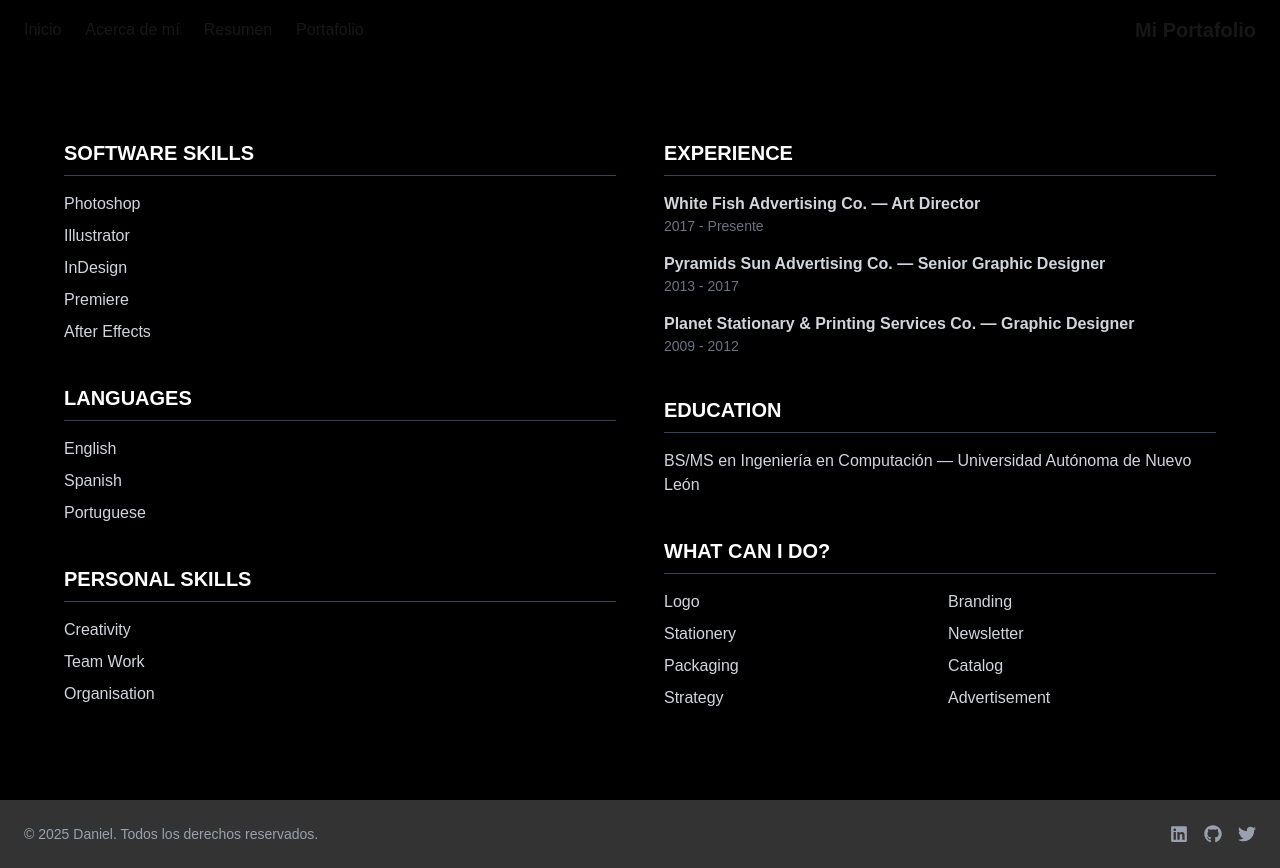
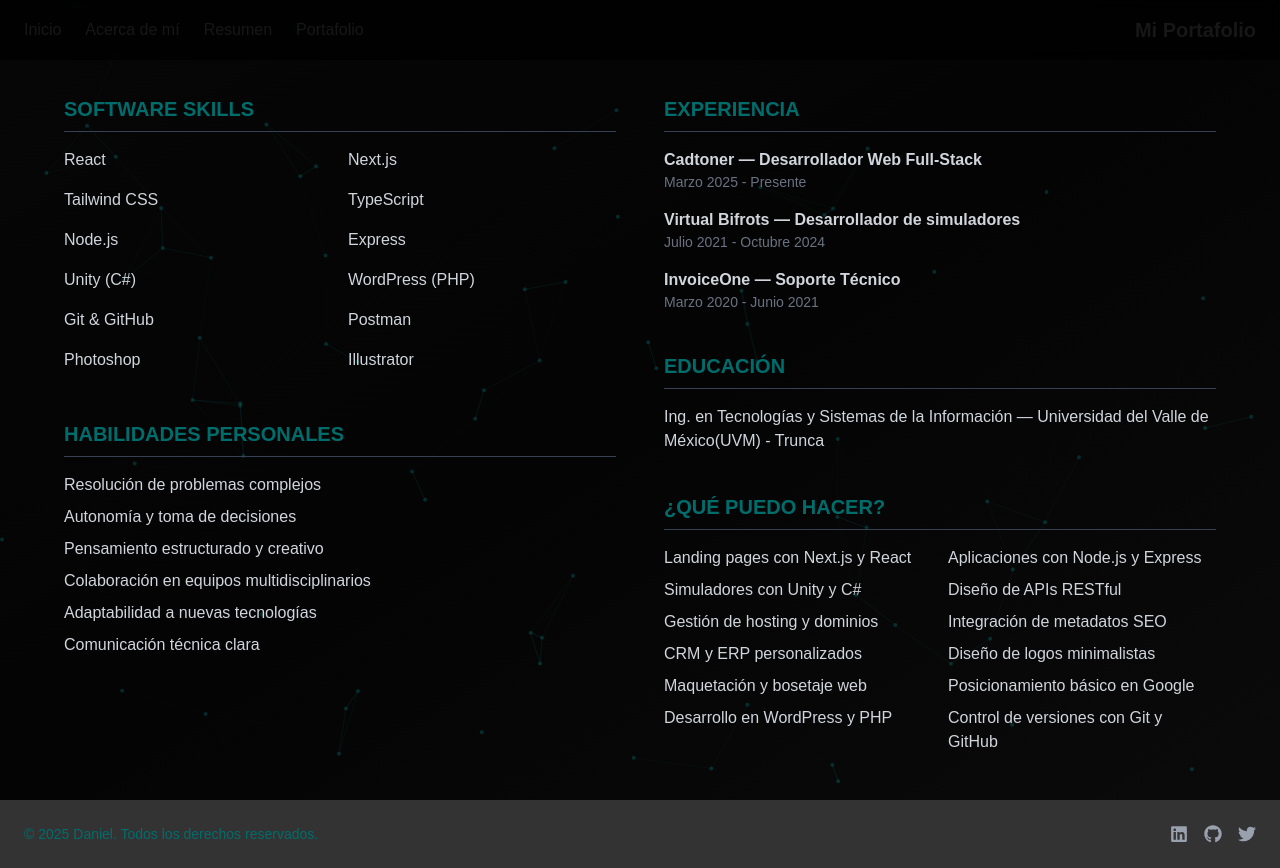
Before and after one commit to DaniAndradeDash/MiPortafolio, a Next.js app: page /resume in a window 1280 px wide. Built offline with nearby package versions, Linux system fonts and the light colour scheme.

Commit message:
Realizando ajustes a mi portafolio, en informacion y estilos

```diff
--- a/package.json
+++ b/package.json
@@ -13,7 +13,9 @@
     "next": "15.5.0",
     "react": "19.1.0",
     "react-dom": "19.1.0",
-    "react-icons": "^5.5.0"
+    "react-icons": "^5.5.0",
+    "react-tsparticles": "^2.12.2",
+    "tsparticles-slim": "^2.12.0"
   },
   "devDependencies": {
     "@eslint/eslintrc": "^3",
--- a/src/app/resume/page.tsx
+++ b/src/app/resume/page.tsx
@@ -1,27 +1,42 @@
+import ParticlesBackground from "@/components/ParticlesBackground";
+
 export default function ResumePage() {
     return (
-        <section className="min-h-screen bg-black text-white px-6 flex justify-center items-center pt-12">
-            <div className="max-w-6xl mx-auto grid md:grid-cols-2 gap-12">
+        <section className="min-h-screen bg-black text-white px-6 flex justify-center items-center pt-12 relative">
+            {/* Fondo decorativo sutil */}
+            <ParticlesBackground />
+
+            <div className="absolute inset-0 bg-gradient-to-br from-[#0f0f0f] via-[#0a0a0a] to-[#1a1a1a] opacity-40 pointer-events-none"></div>
+
+            <div className="max-w-6xl mx-auto grid md:grid-cols-2 gap-12 z-10">
 
                 {/* Columna izquierda */}
                 <div className="space-y-10">
                     {/* Software Skills */}
                     <div>
-                        <h3 className="text-xl font-montserrat font-bold border-b border-gray-700 pb-2 mb-4 uppercase">
+                        <h3 className="text-xl text-[#006d6d] font-montserrat font-bold border-b border-gray-700 pb-2 mb-4 uppercase">
                             Software Skills
                         </h3>
-                        <ul className="space-y-2 text-gray-300 font-poppins">
+                        <ul className="space-y-2 text-gray-300 font-poppins grid grid-cols-2 gap-x-4 gap-y-2">
+                            <li>React</li>
+                            <li>Next.js</li>
+                            <li>Tailwind CSS</li>
+                            <li>TypeScript</li>
+                            <li>Node.js</li>
+                            <li>Express</li>
+                            <li>Unity (C#)</li>
+                            <li>WordPress (PHP)</li>
+                            <li>Git & GitHub</li>
+                            <li>Postman</li>
                             <li>Photoshop</li>
                             <li>Illustrator</li>
-                            <li>InDesign</li>
-                            <li>Premiere</li>
-                            <li>After Effects</li>
                         </ul>
+
                     </div>
 
                     {/* Languages */}
-                    <div>
-                        <h3 className="text-xl font-montserrat font-bold border-b border-gray-700 pb-2 mb-4 uppercase">
+                    {/*<div>
+                        <h3 className="text-xl text-[#006d6d] font-montserrat font-bold border-b border-gray-700 pb-2 mb-4 uppercase">
                             Languages
                         </h3>
                         <ul className="space-y-2 text-gray-300 font-poppins">
@@ -29,18 +44,22 @@ export default function ResumePage() {
                             <li>Spanish</li>
                             <li>Portuguese</li>
                         </ul>
-                    </div>
+                    </div>*/}
 
                     {/* Personal Skills */}
                     <div>
-                        <h3 className="text-xl font-montserrat font-bold border-b border-gray-700 pb-2 mb-4 uppercase">
-                            Personal Skills
+                        <h3 className="text-xl text-[#006d6d] font-montserrat font-bold border-b border-gray-700 pb-2 mb-4 uppercase">
+                            Habilidades Personales
                         </h3>
                         <ul className="space-y-2 text-gray-300 font-poppins">
-                            <li>Creativity</li>
-                            <li>Team Work</li>
-                            <li>Organisation</li>
+                            <li>Resolución de problemas complejos</li>
+                            <li>Autonomía y toma de decisiones</li>
+                            <li>Pensamiento estructurado y creativo</li>
+                            <li>Colaboración en equipos multidisciplinarios</li>
+                            <li>Adaptabilidad a nuevas tecnologías</li>
+                            <li>Comunicación técnica clara</li>
                         </ul>
+
                     </div>
                 </div>
 
@@ -48,49 +67,53 @@ export default function ResumePage() {
                 <div className="space-y-10">
                     {/* Experience */}
                     <div>
-                        <h3 className="text-xl font-montserrat font-bold border-b border-gray-700 pb-2 mb-4 uppercase">
-                            Experience
+                        <h3 className="text-xl text-[#006d6d] font-montserrat font-bold border-b border-gray-700 pb-2 mb-4 uppercase">
+                            Experiencia
                         </h3>
                         <div className="space-y-4 text-gray-300 font-poppins">
                             <div>
-                                <p className="font-semibold">White Fish Advertising Co. — Art Director</p>
-                                <p className="text-sm text-gray-500">2017 - Presente</p>
+                                <p className="font-semibold">Cadtoner — Desarrollador Web Full-Stack</p>
+                                <p className="text-sm text-gray-500">Marzo 2025 - Presente</p>
                             </div>
                             <div>
-                                <p className="font-semibold">Pyramids Sun Advertising Co. — Senior Graphic Designer</p>
-                                <p className="text-sm text-gray-500">2013 - 2017</p>
+                                <p className="font-semibold">Virtual Bifrots — Desarrollador de simuladores</p>
+                                <p className="text-sm text-gray-500">Julio 2021 - Octubre 2024</p>
                             </div>
                             <div>
-                                <p className="font-semibold">Planet Stationary & Printing Services Co. — Graphic Designer</p>
-                                <p className="text-sm text-gray-500">2009 - 2012</p>
+                                <p className="font-semibold">InvoiceOne — Soporte Técnico</p>
+                                <p className="text-sm text-gray-500">Marzo 2020 - Junio 2021</p>
                             </div>
                         </div>
                     </div>
 
                     {/* Education */}
                     <div>
-                        <h3 className="text-xl font-montserrat font-bold border-b border-gray-700 pb-2 mb-4 uppercase">
-                            Education
+                        <h3 className="text-xl text-[#006d6d] font-montserrat font-bold border-b border-gray-700 pb-2 mb-4 uppercase">
+                            Educación
                         </h3>
                         <ul className="space-y-2 text-gray-300 font-poppins">
-                            <li>BS/MS en Ingeniería en Computación — Universidad Autónoma de Nuevo León</li>
+                            <li>Ing. en Tecnologías y Sistemas de la Información — Universidad del Valle de México(UVM) - Trunca</li>
                         </ul>
                     </div>
 
                     {/* What Can I Do */}
                     <div>
-                        <h3 className="text-xl font-montserrat font-bold border-b border-gray-700 pb-2 mb-4 uppercase">
-                            What Can I Do?
+                        <h3 className="text-xl text-[#006d6d] font-montserrat font-bold border-b border-gray-700 pb-2 mb-4 uppercase">
+                            ¿Qué puedo hacer?
                         </h3>
                         <ul className="grid grid-cols-2 gap-x-4 gap-y-2 text-gray-300 font-poppins">
-                            <li>Logo</li>
-                            <li>Branding</li>
-                            <li>Stationery</li>
-                            <li>Newsletter</li>
-                            <li>Packaging</li>
-                            <li>Catalog</li>
-                            <li>Strategy</li>
-                            <li>Advertisement</li>
+                            <li>Landing pages con Next.js y React</li>
+                            <li>Aplicaciones con Node.js y Express</li>
+                            <li>Simuladores con Unity y C#</li>
+                            <li>Diseño de APIs RESTful</li>
+                            <li>Gestión de hosting y dominios</li>
+                            <li>Integración de metadatos SEO</li>
+                            <li>CRM y ERP personalizados</li>
+                            <li>Diseño de logos minimalistas</li>
+                            <li>Maquetación y bosetaje web</li>
+                            <li>Posicionamiento básico en Google</li>
+                            <li>Desarrollo en WordPress y PHP</li>
+                            <li>Control de versiones con Git y GitHub</li>
                         </ul>
                     </div>
                 </div>
--- a/src/app/tecnologies/page.tsx
+++ b/src/app/tecnologies/page.tsx
@@ -1,7 +1,8 @@
 "use client"
 
-import { FaReact, FaCss3Alt, FaBootstrap, FaGithub, FaWordpress, FaUnity, FaHtml5 } from "react-icons/fa"
-import { SiNextdotjs, SiTailwindcss, SiSharp, SiAdobeillustrator, SiAdobephotoshop } from "react-icons/si"
+import { FaReact, FaCss3Alt, FaBootstrap, FaGithub, FaWordpress, FaUnity, FaHtml5, FaNodeJs, FaDatabase } from "react-icons/fa"
+import { SiNextdotjs, SiTailwindcss, SiSharp, SiAdobeillustrator, SiAdobephotoshop, SiPostgresql, SiPostman } from "react-icons/si"
+import { SiJavascript, SiTypescript } from "react-icons/si"
 import { motion } from "framer-motion"
 
 const techs = [
@@ -11,19 +12,26 @@ const techs = [
     { name: "HTML5", icon: <FaHtml5 className="text-[#E34F26]" /> },
     { name: "CSS3", icon: <FaCss3Alt className="text-[#1572B6]" /> },
     { name: "Bootstrap", icon: <FaBootstrap className="text-[#7952B3]" /> },
+    { name: "JavaScript", icon: <SiJavascript className="text-[#F7DF1E]" /> },
+    { name: "TypeScript", icon: <SiTypescript className="text-[#3178C6]" /> },
     { name: "GitHub", icon: <FaGithub className="text-white" /> },
     { name: "WordPress", icon: <FaWordpress className="text-[#21759B]" /> },
     { name: "Unity", icon: <FaUnity className="text-white" /> },
     { name: "C#", icon: <SiSharp className="text-[#239120]" /> },
+    { name: "Node.js", icon: <FaNodeJs className="text-[#68A063]" /> },
+    { name: "API RESTful", icon: <FaDatabase className="text-[#00FFFF]" /> },
+    { name: "PostgreSQL", icon: <SiPostgresql className="text-[#336791]" /> },
+    { name: "Postman", icon: <SiPostman className="text-[#FF6C37]" /> },
     { name: "Photoshop", icon: <SiAdobephotoshop className="text-[#31A8FF]" /> },
     { name: "Illustrator", icon: <SiAdobeillustrator className="text-[#FF9A00]" /> },
 ]
+
 
 export default function TechnologiesPage() {
     return (
         <section className="h-screen bg-black text-white px-6 flex items-center pt-12">
             <div className="max-w-7xl mx-auto text-center">
-                <h2 className="text-5xl font-montserrat font-bold uppercase tracking-widest mb-16">
+                <h2 className="text-5xl text-[#00CED1] font-montserrat font-bold uppercase tracking-widest mb-16">
                     Tecnologías
                 </h2>
 
--- a/src/components/Footer.tsx
+++ b/src/components/Footer.tsx
@@ -6,19 +6,19 @@ export default function Footer() {
             <div className="max-w-7xl mx-auto px-6 flex flex-col md:flex-row justify-between items-center gap-4">
 
                 {/* Texto copyright */}
-                <p className="text-sm font-poppins">
+                <p className="text-sm text-[#006d6d] font-poppins">
                     © {new Date().getFullYear()} Daniel. Todos los derechos reservados.
                 </p>
 
                 {/* Redes sociales */}
                 <div className="flex gap-4 text-lg">
-                    <a href="https://linkedin.com" target="_blank" rel="noopener noreferrer" className="hover:text-white transition-colors">
+                    <a href="https://linkedin.com" target="_blank" rel="noopener noreferrer" className="hover:text-[#006d6d] transition-colors">
                         <FaLinkedin />
                     </a>
-                    <a href="https://github.com" target="_blank" rel="noopener noreferrer" className="hover:text-white transition-colors">
+                    <a href="https://github.com" target="_blank" rel="noopener noreferrer" className="hover:text-[#006d6d] transition-colors">
                         <FaGithub />
                     </a>
-                    <a href="https://twitter.com" target="_blank" rel="noopener noreferrer" className="hover:text-white transition-colors">
+                    <a href="https://twitter.com" target="_blank" rel="noopener noreferrer" className="hover:text-[#006d6d] transition-colors">
                         <FaTwitter />
                     </a>
                 </div>
--- a/src/components/Hero.tsx
+++ b/src/components/Hero.tsx
@@ -5,15 +5,15 @@ export default function Hero() {
             style={{ backgroundImage: "url('/ataberk-guler-S4ivgQRxaPo-unsplash.jpg')" }}
         >
             <div className="bg-black/50 w-full h-full flex flex-col justify-center px-10">
-                <h1 className="font-montserrat text-5xl font-bold">DANIEL — Desarrollador Web</h1>
+                <h1 className="font-montserrat text-5xl text-[#00CED1] font-bold">Daniel Andrade <br />Desarrollador Web Full-Stack</h1>
                 <p className="mt-4 font-poppins text-lg max-w-xl">
-                    Construyendo experiencias digitales modernas con React, Next.js y Tailwind.
+                    Construyendo experiencias digitales modernas con React, Next.js y Tailwind, Bases de datos con Node.js, PostgressSQL y SQL.
                 </p>
-                <div className="mt-6 flex gap-4">
-                    <button className="bg-blue-500 hover:bg-blue-600 px-6 py-3 rounded-lg font-semibold">
+                <div className="w-full mt-6 flex gap-4 text-end">
+                    <button className="transition duration-150 bg-transparent hover:bg-[#00918A] cursor-pointer border border-white hover:border-none hover:-translate-y-1 hover:scale-110 px-6 py-3 rounded-lg font-semibold">
                         Resumen
                     </button>
-                    <button className="bg-transparent border border-white px-6 py-3 rounded-lg font-semibold">
+                    <button className="transition duration-150 bg-transparent hover:bg-[#00918A] cursor-pointer border border-white hover:border-none hover:-translate-y-1 hover:scale-110 px-6 py-3 rounded-lg font-semibold">
                         Portafolio
                     </button>
                 </div>
--- /dev/null
+++ b/src/components/ParticlesBackground.tsx
@@ -0,0 +1,44 @@
+"use client"
+
+import { useCallback } from "react"
+import Particles from "react-tsparticles"
+import { loadSlim } from "tsparticles-slim"
+import type { Engine } from "tsparticles-engine"
+
+export default function ParticlesBackground() {
+    const particlesInit: (engine: Engine) => Promise<void> = useCallback(async (engine: Engine): Promise<void> => {
+        await loadSlim(engine)
+    }, [])
+
+    return (
+        <Particles
+            id="tsparticles"
+            init={particlesInit}
+            options={{
+                fullScreen: { enable: false },
+                background: { color: "#000000" },
+                particles: {
+                    number: { value: 80 },
+                    color: { value: "#00CED1" },
+                    shape: { type: "circle" },
+                    opacity: { value: 0.3 },
+                    size: { value: 2 },
+                    move: {
+                        enable: true,
+                        speed: 0.6,
+                        direction: "none",
+                        outModes: { default: "bounce" }
+                    },
+                    links: {
+                        enable: true,
+                        color: "#006d6d",
+                        distance: 100,
+                        opacity: 0.2,
+                        width: 1
+                    }
+                }
+            }}
+            className="absolute inset-0 z-0"
+        />
+    )
+}
```
Also changed, not shown: src/app/abaout/page.tsx (+5 -5 lines), src/app/portafolio/page.tsx (+5 -3 lines), 1 other file (tests, documents, lock files or other folders).
